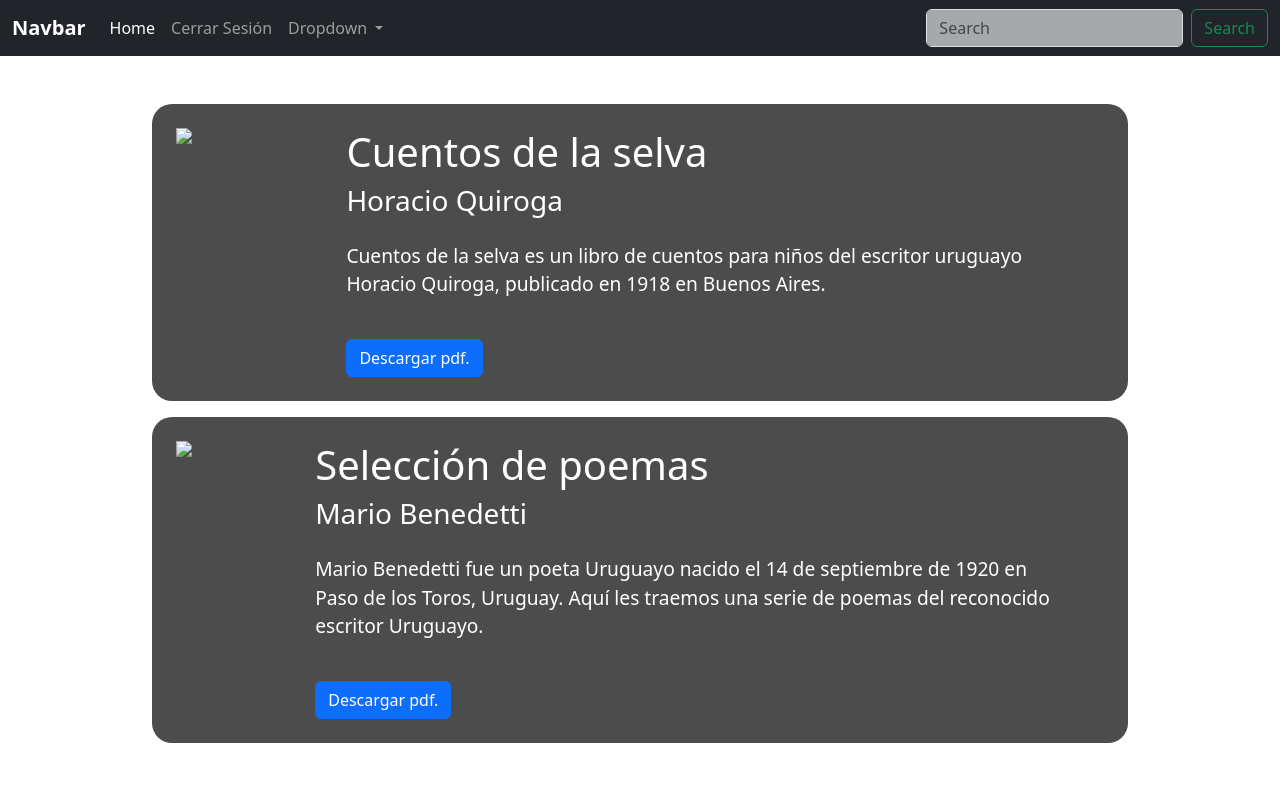
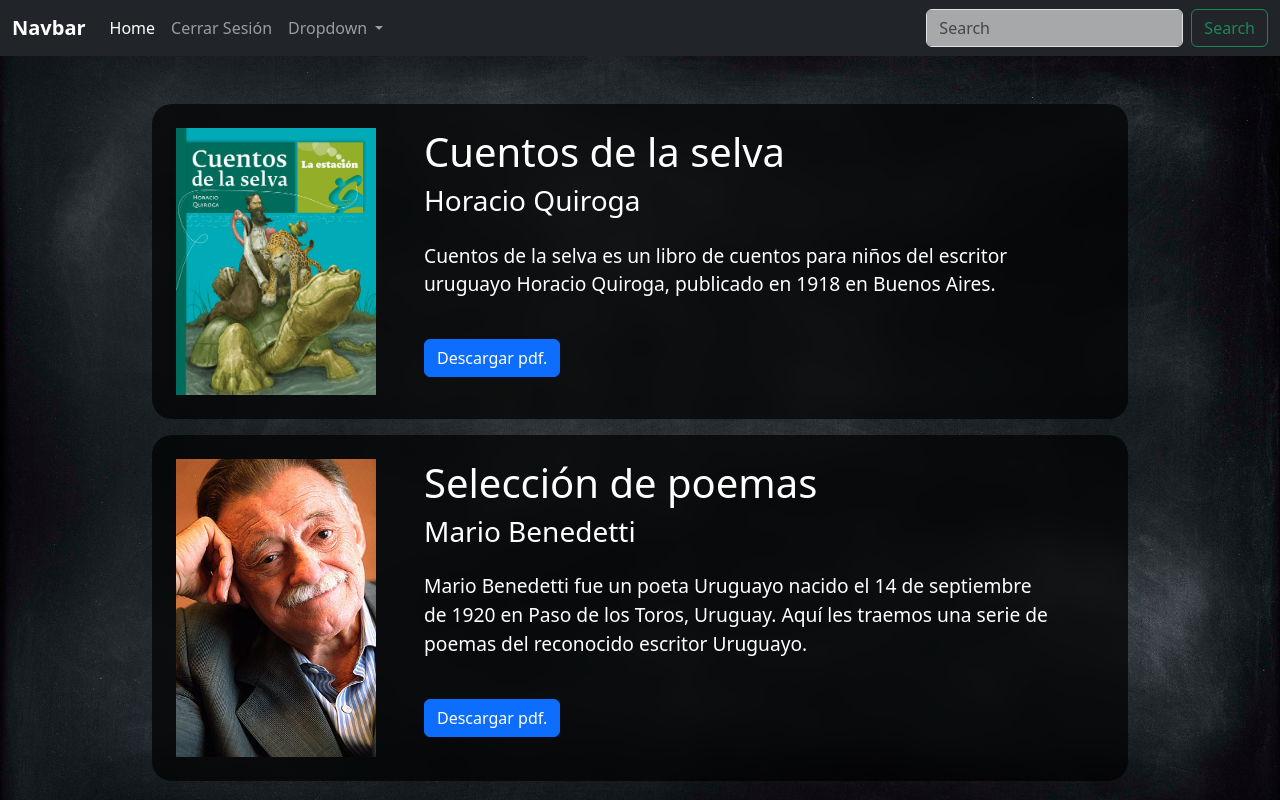
Before and after one commit to facuhdezz/YourBooks, a website: page actividad_20.1/index.html in a window 1280 px wide. Drawn offline with nearby package versions, Linux system fonts and the light colour scheme; the site is published under a folder, as on GitHub Pages, so addresses that start at the root find nothing.

Commit message:
arreglo problemas con acceso a carpetas

```diff
--- a/actividad_20.1/index.html
+++ b/actividad_20.1/index.html
@@ -54,7 +54,7 @@
   </nav>
   <main class="container mt-5">
     <div class="item mt-3 p-4 d-flex">
-      <img class="imagen" src="/img/cuentos_selva.jpg">
+      <img class="imagen" src="./img/cuentos_selva.jpg">
       <div class="mx-5">
         <h1>Cuentos de la selva</h1>
         <h3>Horacio Quiroga</h3>
@@ -65,7 +65,7 @@
       </div>
     </div>
     <div class="item mt-3 p-4 d-flex">
-      <img class="imagen" src="/img/benedetti.jpg">
+      <img class="imagen" src="./img/benedetti.jpg">
       <div class="mx-5">
         <h1>Selección de poemas</h1>
         <h3>Mario Benedetti</h3>
--- a/actividad_20.1/styles/styles.css
+++ b/actividad_20.1/styles/styles.css
@@ -1,5 +1,5 @@
 body{
-    background-image: url("/img/fondo_pizarra.jpg");
+    background-image: url("../img/fondo_pizarra.jpg");
     background-size: cover;
     background-attachment: fixed;
     color: white;
--- a/server_actividad_20.1/models/usersModels.js
+++ b/server_actividad_20.1/models/usersModels.js
@@ -3,7 +3,7 @@ const mariadb = require("mariadb");
 const pool = mariadb.createPool({ // Adaptar a su configuración
     host: 'localhost',
     user: 'root',
-    password: '************',
+    password: 'Facu_db',
     database: 'actividad20',
     port: '3306'
 });
```
